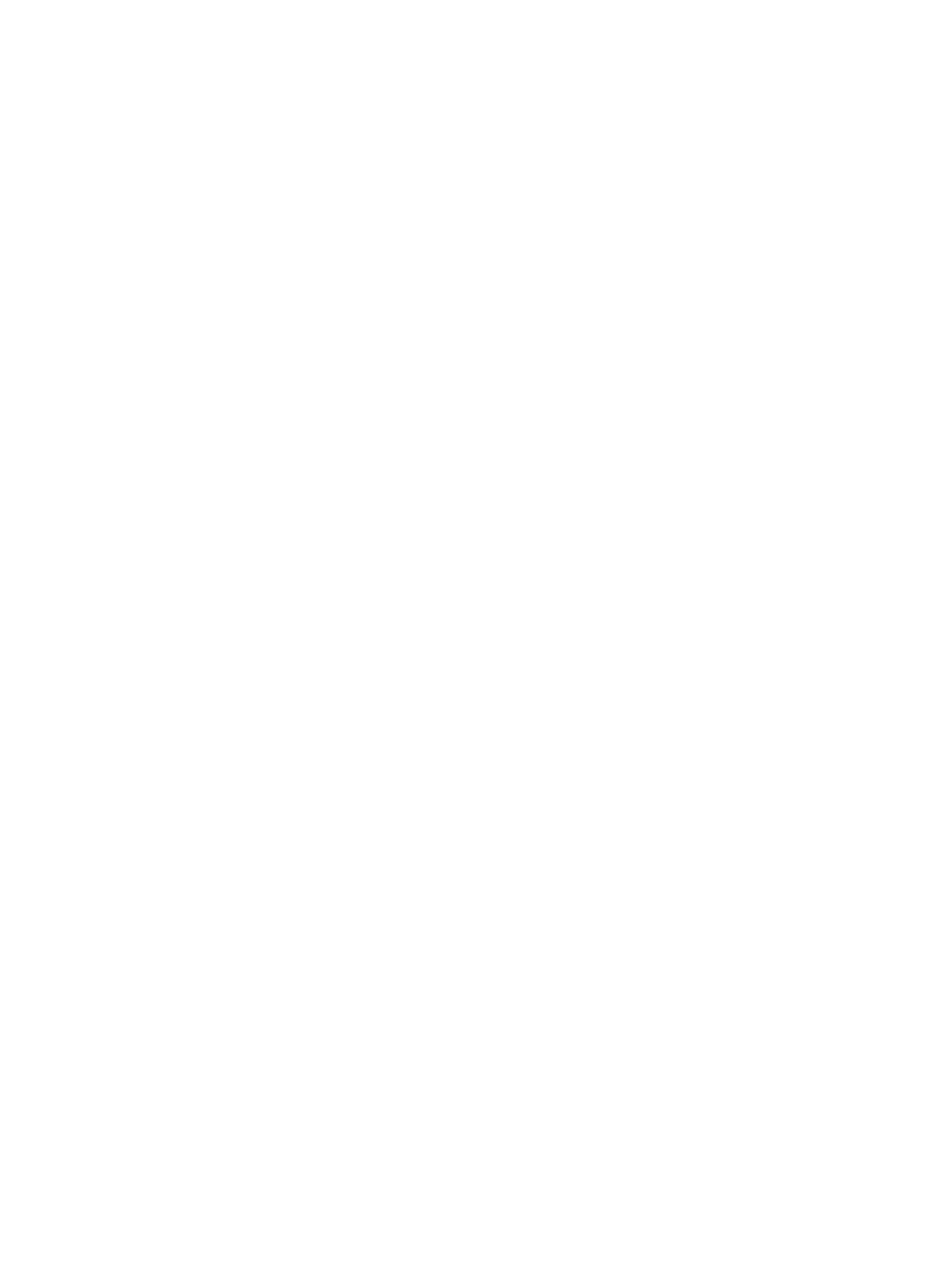
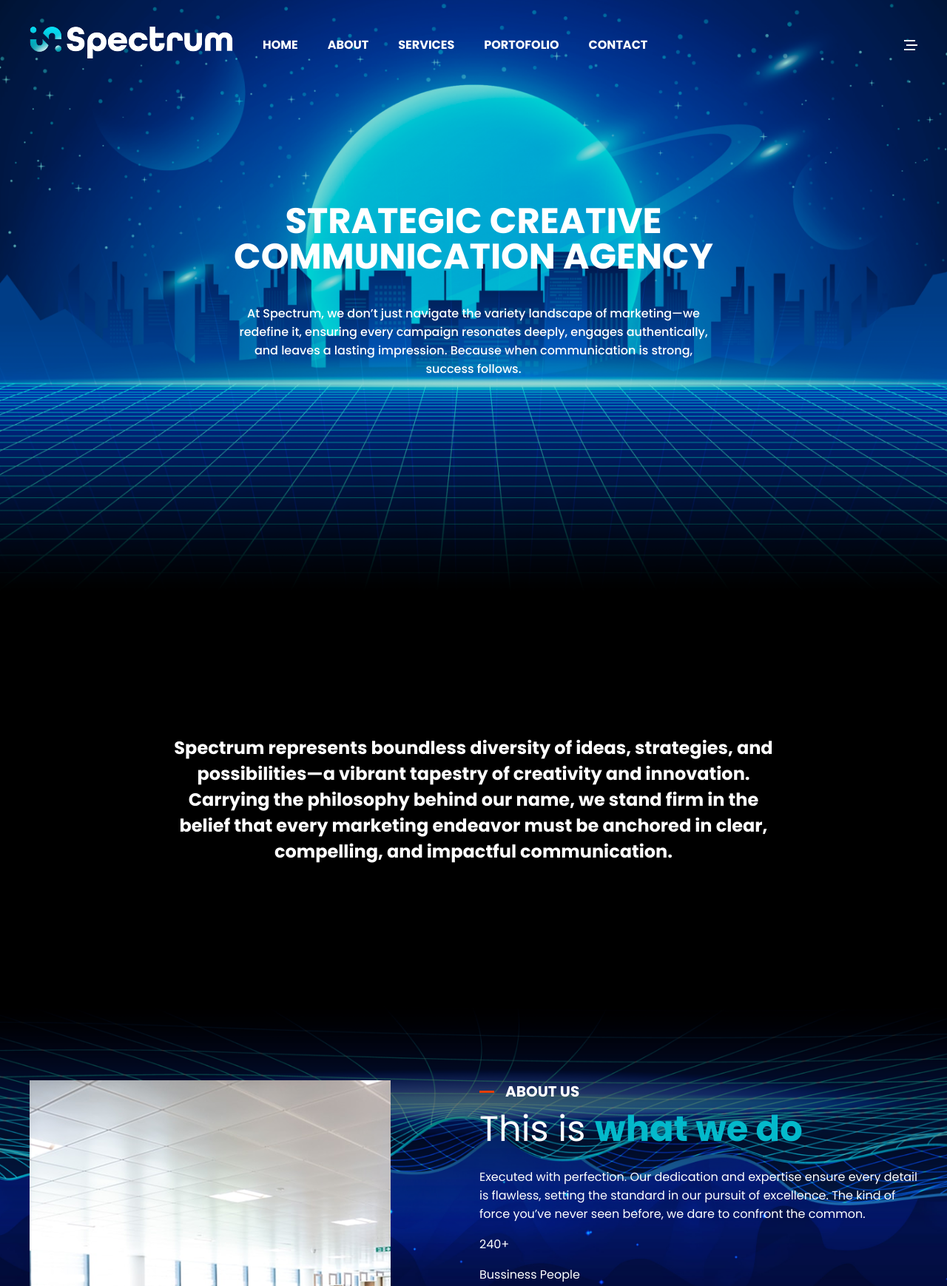
Before and after one commit to protofile/spectrum, a plain HTML site: page index.html in a window 1280 px wide. Shown: the top 1738 px of the page at 74% size. Before the commit the page ends 800 px from the top, so only its background shows below. Drawn offline with nearby package versions, Linux system fonts and the light colour scheme.

Commit message:
MADB-001: "initiate"

```diff
--- /dev/null
+++ b/asset/css/home.css
@@ -0,0 +1,75 @@
+.top-section{
+    background-image: url('../images/background-image/home-top-bg.png');
+    background-position: center center;
+    background-size: cover;
+    min-height: 100vh;
+    display: flex;
+    justify-content: center;
+    align-items: center;
+}
+.top-section-mid-text{
+    width: 648px;
+    max-width: 100%;
+    text-align: center;
+}
+.top-section h1{
+    font-weight: bold;
+    font-size: 48px;
+    margin-top: 0;
+    line-height: 100%;
+}
+.top-section h2{
+    font-size: 16px;
+    font-weight: 500;
+}
+.description{
+    min-height: 70vh;
+    display: flex;
+    justify-content: center;
+    align-items: center;
+}
+.description p{
+    max-width: 834px;
+    text-align: center;
+    font-size: 24px;
+    font-weight: bold;
+}
+.about-us{
+    background-image: url("../images/background-image/home-about-us-bg.png");
+    background-position: center center;
+    background-size: cover;
+    min-height: 100vh;
+    display: flex;
+    justify-content: center;
+    align-items: center;
+}
+.about-us-wrapper{
+    max-width: 1200px;
+    margin: auto;
+    display: flex;
+    gap: 120px;
+}
+.title-style{
+    display: flex;
+    align-items: center;
+    gap: 15px;
+}
+.title-style span{
+    width: 20px;
+    height: 3px;
+    display: inline-block;
+    background-color: #E63D00;
+}
+.title-style p{
+    font-size: 20px;
+    font-weight: bold;
+    margin: 0;
+    text-transform: uppercase;
+}
+.title-custom-color{
+    font-size: 48px;
+}
+.title-custom-color span:nth-child(2){
+    color: #04B9CB;
+    font-weight: bold;
+}
--- /dev/null
+++ b/asset/css/master.css
@@ -0,0 +1,50 @@
+body{
+    background-color: black;
+    color: white;
+    margin: 0;
+    font-family: "Poppins", sans-serif;
+}
+header{
+    position: fixed;
+    top: 0;
+    left: 0;
+    right: 0;
+    padding:2rem 1rem;
+}
+.header-container{
+    width: 1200px;
+    max-width: 100vw;
+    margin: auto;
+    display: flex;
+    align-items: center;
+}
+.header-right{
+    display: flex;
+    flex: 1;
+    justify-content: space-between;
+    align-items: center;
+}
+.menu-main{
+    display: flex;
+    gap: 40px;
+    list-style-type: none;
+    font-size: 16px;
+    font-weight: 700;
+    text-transform: uppercase;
+}
+.menu-dropdown{
+    padding: 0;
+    display: flex;
+    flex-direction: column;
+    gap: 4px;
+    margin: 0;
+}
+.menu-dropdown li{
+    display: block;
+    width: 15px;
+    height: 2px;
+    background-color: white;
+}
+.menu-dropdown li:nth-child(2){
+    margin-left: 3px;
+}
--- a/index.html
+++ b/index.html
@@ -6,15 +6,77 @@
     <meta name="viewport" content="width=device-width, initial-scale=1.0">
     <title>Document</title>
 
-    <link rel="stylesheet" href="asset/css/normalize.css">
+    <!--link rel="stylesheet" href="asset/css/normalize.css">
     <link rel="stylesheet" href="asset/css/bootstrap.css">
+    <link rel="stylesheet" href="asset/css/main.css">
+    <link rel="stylesheet" href="asset/css/owl.carousel.css"-->
     <link rel="stylesheet" href="asset/css/fontawesome-all.css">
-    <link rel="stylesheet" href="asset/css/owl.carousel.css">
-    <link rel="stylesheet" href="asset/css/main.css">
+    <link rel="stylesheet" href="asset/css/master.css">
+    <link rel="stylesheet" href="asset/css/home.css">
+    <link rel="preconnect" href="https://fonts.googleapis.com">
+    <link rel="preconnect" href="https://fonts.gstatic.com" crossorigin>
+    <link href="https://fonts.googleapis.com/css2?family=Poppins:ital,wght@0,100;0,200;0,300;0,400;0,500;0,600;0,700;0,800;0,900;1,100;1,200;1,300;1,400;1,500;1,600;1,700;1,800;1,900&display=swap" rel="stylesheet">
 
 </head>
 <body>
-
+    <header class="animate-scroll">
+        <div class="header-container">
+            <div class="header-left">
+                <img src="asset\images\logo\logo-text.png" alt="logo text">
+            </div>
+            <div class="header-right">
+                <div class="header-right-menu">
+                    <ul class="menu-main">
+                        <li>Home</li>
+                        <li>About</li>
+                        <li>Services</li>
+                        <li>Portofolio</li>
+                        <li>Contact</li>
+                    </ul>
+                </div>
+                <div class="header-right-other">
+                    <ul class="menu-dropdown">
+                        <li></li>
+                        <li></li>
+                        <li></li>
+                    </ul>
+                </div>
+            </div>
+        </div>
+    </header>
+    <section class="top-section">
+        <div class="top-section-mid-text">
+            <h1>STRATEGIC CREATIVE COMMUNICATION AGENCY</h1>
+            <h2>At Spectrum, we don’t just navigate the variety landscape of marketing—we redefine it, ensuring every campaign resonates deeply, engages authentically, and leaves a lasting impression. Because when communication is strong, success follows.</h2>
+        </div>
+    </section>
+    <section class="description">
+        <p>Spectrum represents boundless diversity of ideas, strategies, and possibilities—a vibrant tapestry of creativity and innovation. Carrying the philosophy behind our name, we stand firm in the belief that every marketing endeavor must be anchored in clear, compelling, and impactful communication.</p>
+    </section>
+    <section class="about-us">
+        <div class="about-us-wrapper">
+            <div class="about-us-left">
+                <img src="asset/images/home/about-us-img.png" alt="">
+            </div>
+            <div class="about-us-right">
+                <div class="title-style">
+                    <span></span>
+                    <p>about us</p>
+                </div>
+                <div class="title-custom-color">
+                    <span>This is</span>
+                    <span>what we do</span>
+                </div>
+                <p>Executed with perfection. Our dedication and expertise ensure every detail is flawless, setting the standard in our pursuit of excellence. The kind of force you’ve never seen before, we dare to confront the common. </p>
+                <div class="numeric-score-wrapper">
+                    <div class="numeric-score">
+                        <p>240+</p>
+                        <span>Bussiness People</span>
+                    </div>
+                </div>
+            </div>
+        </div>
+    </section>
     <div class="master"></div>
 
     <script src="asset/js/jquery-1.11.0.min.js"></script>
```
Also changed, not shown: asset/images/background-image/home-about-us-bg.png (added), asset/images/background-image/home-top-bg.png (added), asset/images/home/about-us-img.png (added), asset/images/logo/logo-text.png (added).
